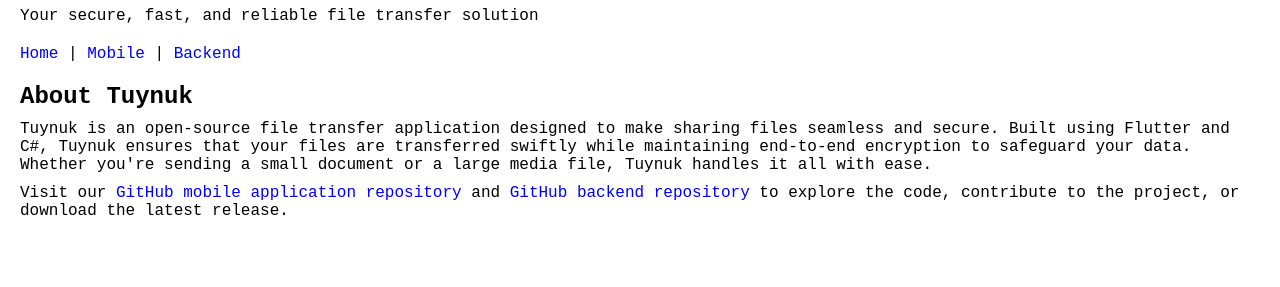
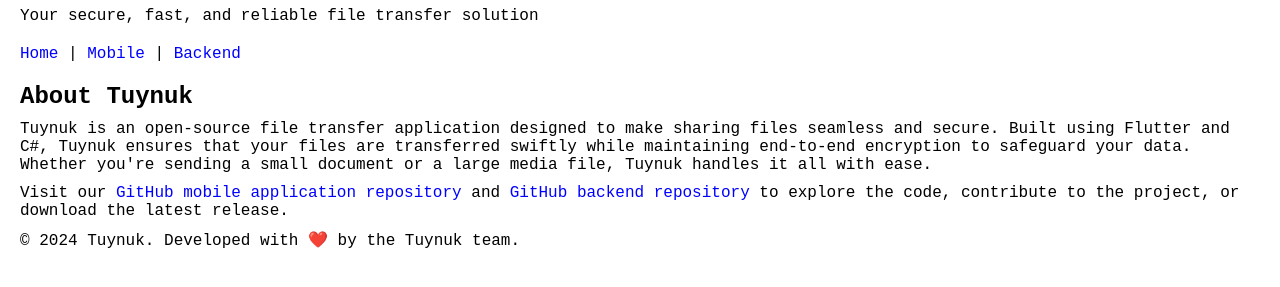
Before and after one commit to Tuynuk/tuynuk-docs, a plain HTML site: page index.html in a window 1280 px wide. Shown: the part 81-368 px from the top of the page. Drawn offline with Linux system fonts and the light colour scheme; a web font is replaced by a local one.

Commit message:
Update index.html

```diff
--- a/index.html
+++ b/index.html
@@ -73,6 +73,9 @@
         </p>
      <p>
             Visit our <a href="https://github.com/xaldarof/tuynuk">GitHub mobile application repository</a> and <a href="https://github.com/niyozbekmirzayev/Tuynuk">GitHub backend repository</a> to explore the code, contribute to the project, or download the latest release.        </p>
+      <footer>
+        <p>&copy; 2024 Tuynuk. Developed with ❤️ by the Tuynuk team.</p>
+    </footer>
     </section>
 
     <section id="mobile-content" class="tab-content">
```
